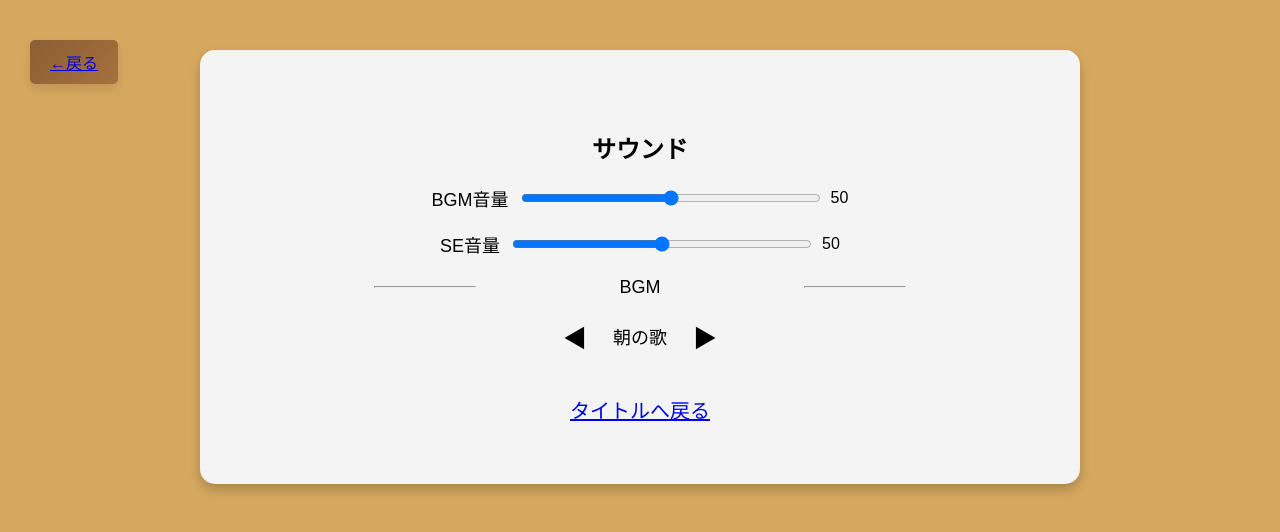
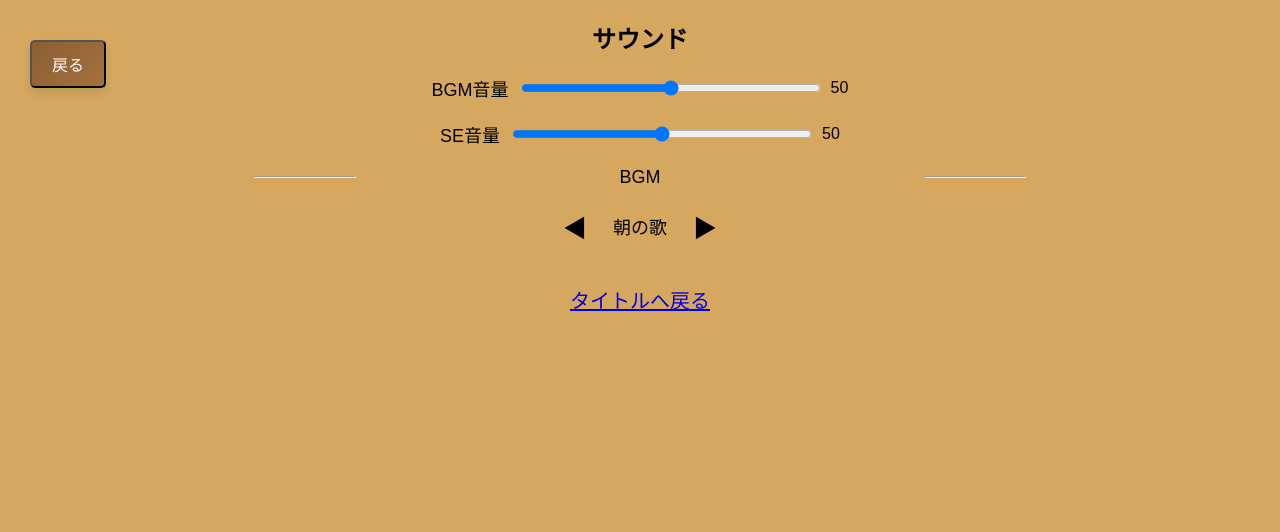
Before and after one commit to su-mi-ii/Giant-Killing, a PHP site: page /setting.php in a window 1280 px wide. Shown: the top 532 px of the page. Run offline with PHP 8.4, Linux system fonts and the light colour scheme.

Commit message:
戻るボタン修正

```diff
--- a/setting.php
+++ b/setting.php
@@ -105,10 +105,8 @@
     </style>
 </head>
 <body>
-<div class="back-button">
-            <a href="top.php">←戻る</a>
-        </div>
-    <div class="settings-container">
+<button class="back-button" onclick="history.back()">戻る</button>
+
 
 
         <h2>サウンド</h2>
```
